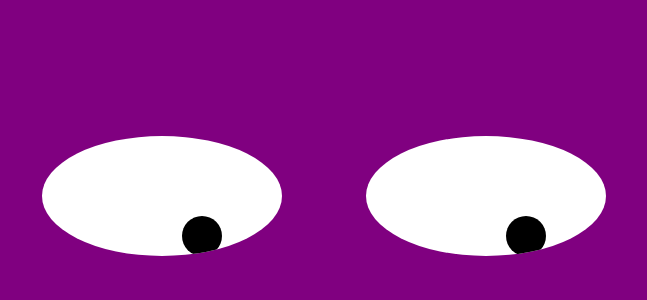
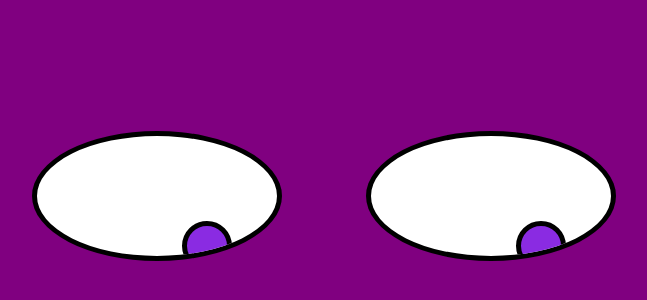
Before and after one commit to Eaulmesse/stalkeyes.js, a plain HTML site: page index.html in a window 1280 px wide. Shown: the part 202-502 px from the top of the page, without its empty margins (316-963 px from the left). Drawn offline with Linux system fonts and the light colour scheme.

Commit message:
feat: Final code

```diff
--- a/style.css
+++ b/style.css
@@ -17,6 +17,7 @@ body{
     height: 120px;
     background: #fff;
     display: inline-block;
+    border: 5px solid black;
     margin: 40px;
     border-radius: 50%;
     position: relative;
@@ -26,7 +27,8 @@ body{
 .ball{
     width: 40px;
     height: 40px;
-    background: black;
+    background: blueviolet;
+    border: 5px solid black;
     position: absolute;
     top: 50%;
     left: 50%;
```
